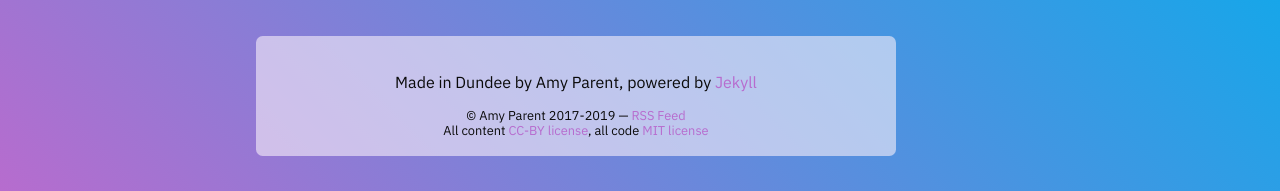
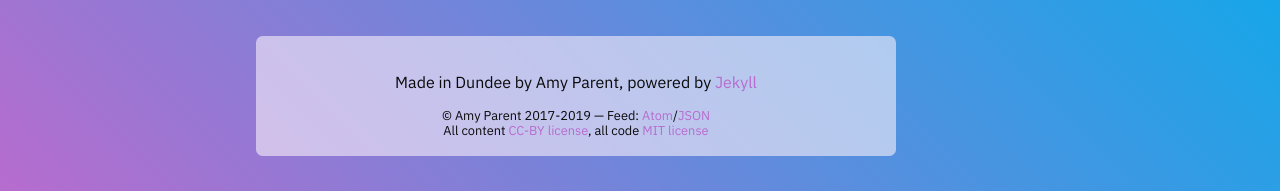
Before and after one commit to amyinorbit/amyinorbit.github.io, a Jekyll site: the page built from index.md, in a window 1280 px wide. Shown: the part 759-950 px from the top of the page. Built offline with Jekyll 4.4.1, drawn with Linux system fonts in a browser that asks for light colours; our own code applies the rules of GitHub Pages for plain Markdown files.

Commit message:
Add JSON feed link in footer

```diff
--- a/_includes/footer.html
+++ b/_includes/footer.html
@@ -1,7 +1,7 @@
 <footer>
     <div class="container">
     <p>Made in Dundee by Amy Parent, powered by <a href="https://jekyllrb.com/">Jekyll</a></p>
-    <small>&copy; {{ site.author | escape }} 2017-2019 &mdash; <a href="{{ "/feed.xml" | relative_url}}">RSS Feed</a></small>
+    <small>&copy; {{ site.author | escape }} 2017-2019 &mdash; Feed: <a href="{{ "/feed.xml" | absolute_url }}">Atom</a>/<a href="{{ "/feed.json" | absolute_url }}">JSON</a></small>
     <small>All content <a href="https://creativecommons.org/licenses/by/4.0/">CC-BY license</a>, all code <a href="/static/license.txt">MIT license</a></small>
     </div>
 </footer>
```
